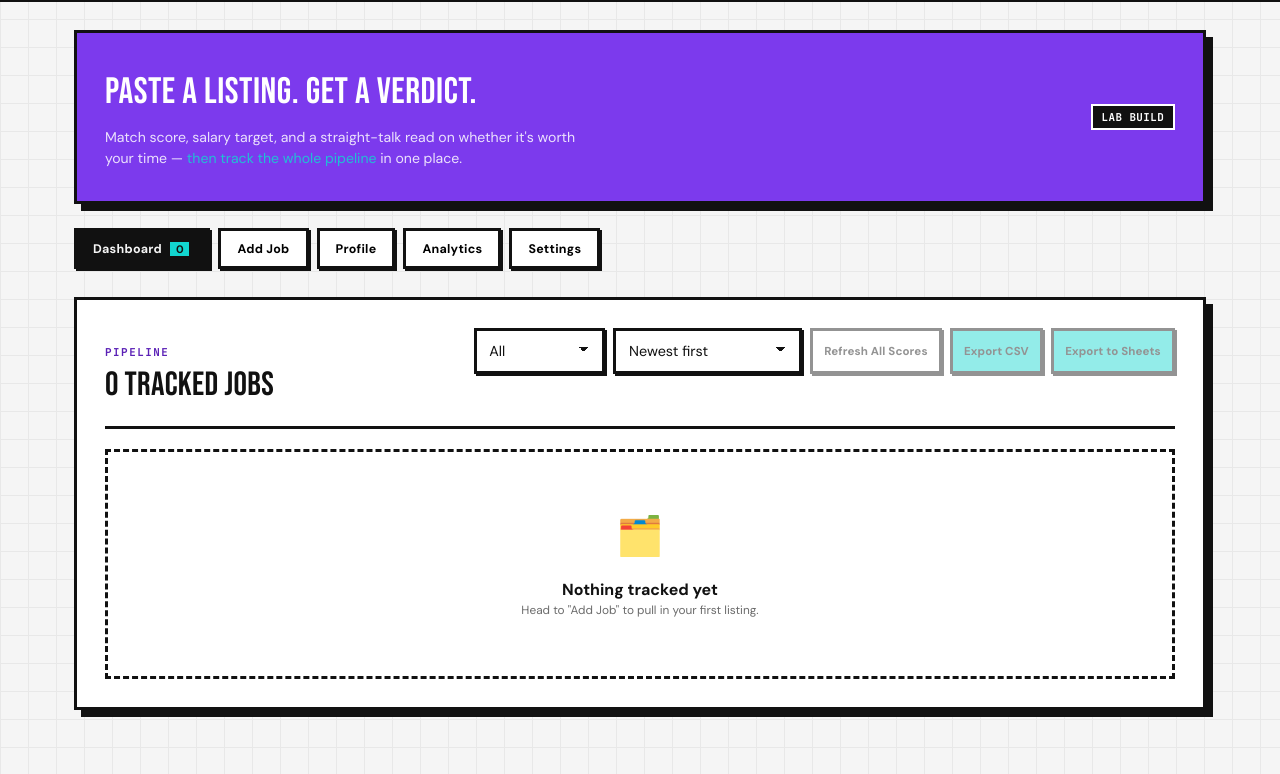
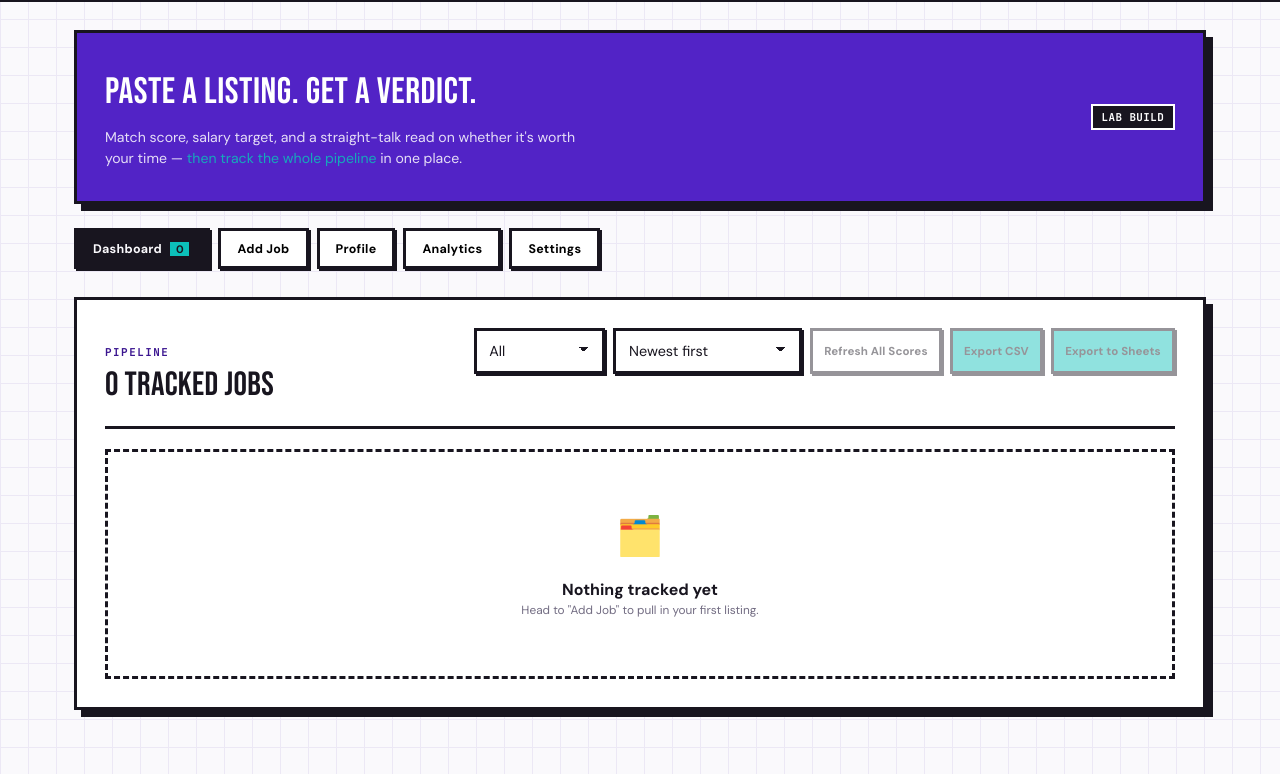
Before and after one commit to thejacobbarney/thejacobbarney.github.io, a plain HTML site: page bark/index.html in a window 1280 px wide. Shown: the part 65-839 px from the top of the page. Drawn offline with nearby package versions, Linux system fonts and the light colour scheme.

Commit message:
Revert color tokens to match the real logo file exactly (#12)
The strict color-system pass swapped --ink/--purple/--turq/etc. to the
brief's stated hex values (#7C3AED, #12D6D0, #111111), which diverged
slightly from the actual wolf-mark logo file's real colors (#5223C6,
#0CC0B9) sampled in the earlier brand-identity pass. Reverting the
tokens back to the logo-matched values so the header/footer logo and
the rest of the UI are pixel-consistent again, rather than recoloring
the logo asset itself.

Keeps everything else from the color-system alignment pass intact:
zero yellow anywhere, the 3-tier purple/neutral match-score badges,
the high-contrast red Delete button, and the Bebas Neue "N Tracked
Jobs" heading.


Claude-Session: https://claude.ai/code/session_01L3DJhx6xuaiAfE3UCCyvrp

Co-authored-by: Claude <noreply@anthropic.com>

```diff
--- a/bark/index.html
+++ b/bark/index.html
@@ -15,18 +15,18 @@
 <script src="https://unpkg.com/@babel/standalone/babel.min.js"></script>
 <style>
   :root{
-    --ink:#111111;
-    --cream:#F5F5F5;
-    --cream-2:#E8E8E8;
+    --ink:#18151F;
+    --cream:#FAF9FC;
+    --cream-2:#ECE8F5;
     --paper:#FFFFFF;
-    --turq:#12D6D0;
-    --turq-dark:#0A9995;
-    --purple:#7C3AED;
-    --purple-dark:#5B21B6;
+    --turq:#0CC0B9;
+    --turq-dark:#098883;
+    --purple:#5223C6;
+    --purple-dark:#3B1690;
     --yellow:#FFCE3D;
     --danger:#E5484D;
     --green:#00C853;
-    --gray:#6B6B6B;
+    --gray:#726C82;
     --shadow: 4px 4px 0 var(--ink);
     --shadow-sm: 2px 2px 0 var(--ink);
     --shadow-lg: 7px 7px 0 var(--ink);
```
